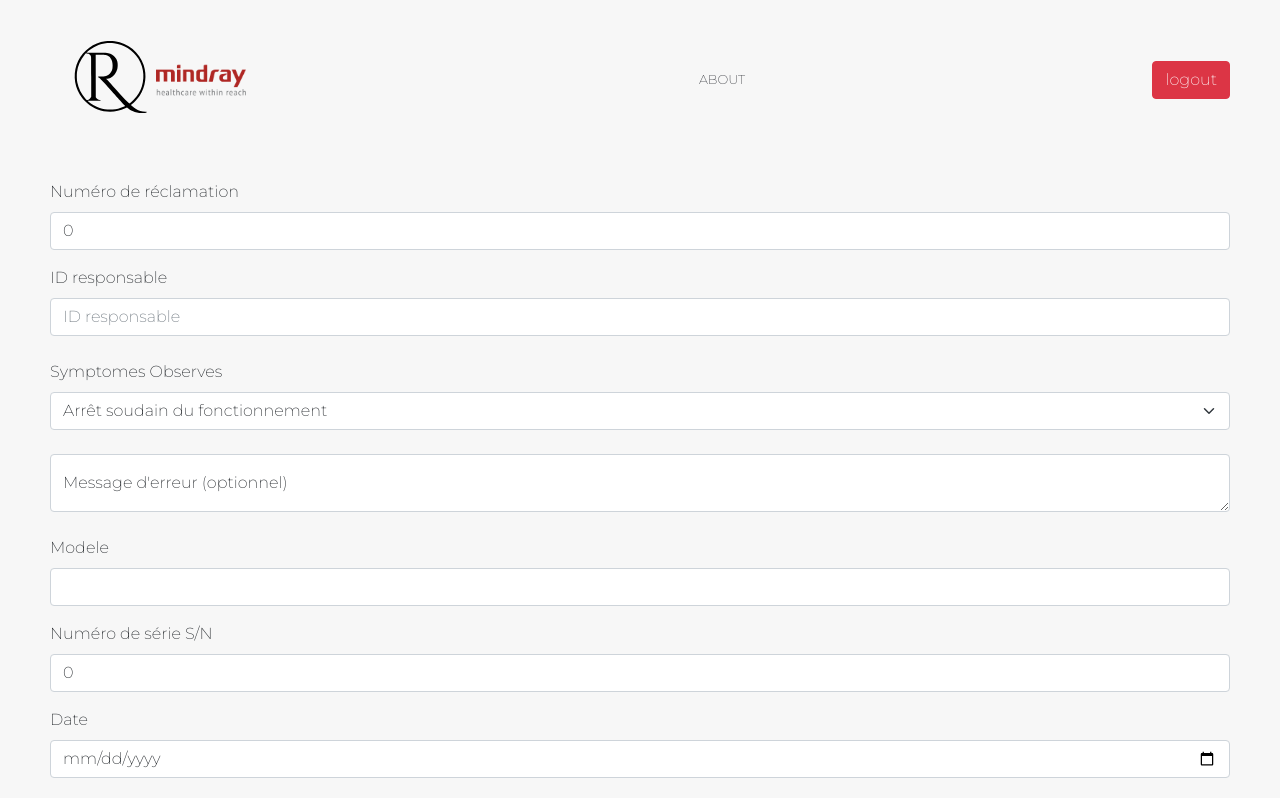
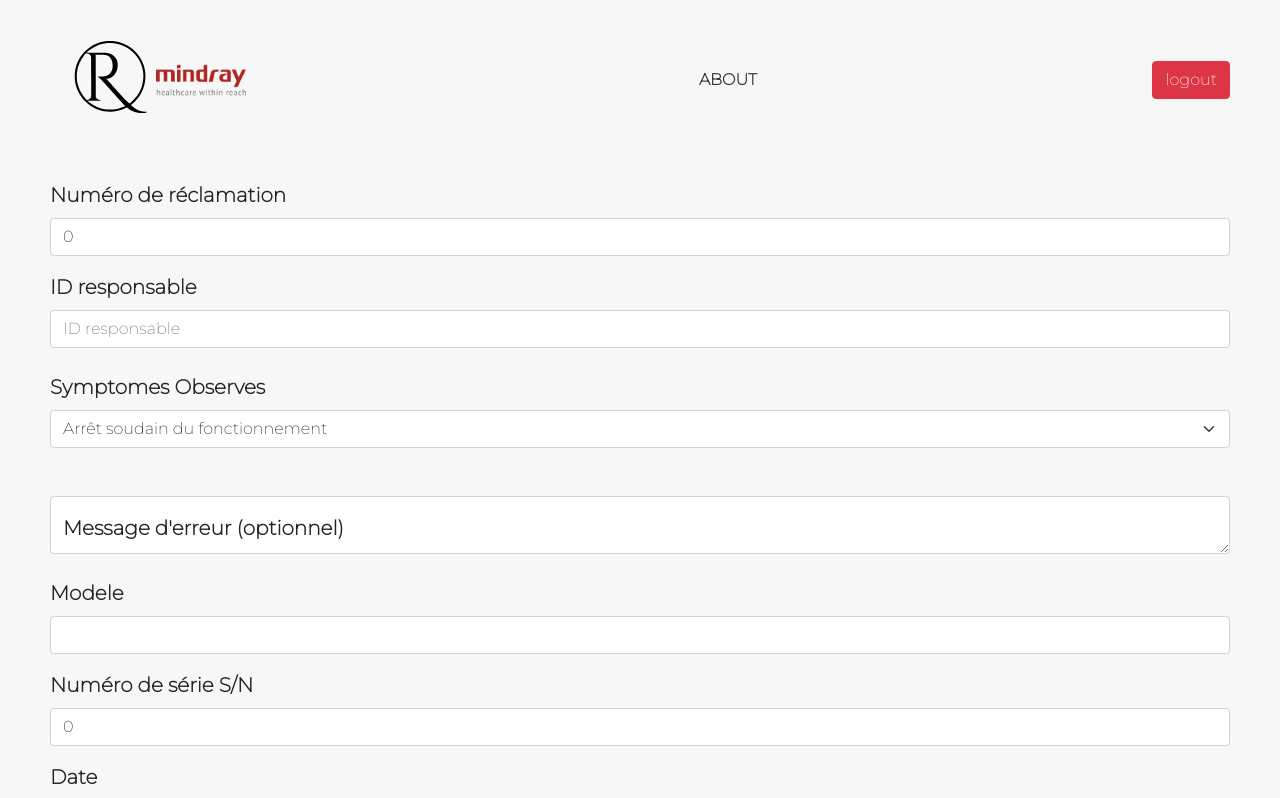
Before and after one commit to ael-habc/RESPINNOV, a React (Create React App) app: page /reclamation in a window 1280 px wide. Shown: the top 798 px of the page. Built offline with nearby package versions, Linux system fonts and the light colour scheme.

Commit message:
everything is done

```diff
--- a/src/App.css
+++ b/src/App.css
@@ -1,4 +1,3 @@
-
 .Nav {
   display: flex;
   justify-content: space-between;
@@ -12,8 +11,8 @@
   text-decoration: none;
   text-transform: uppercase;
   color: #32343a;
-  font-size: 0.8rem;
-  font-weight: 500;
+  font-size: 1rem;
+  font-weight: 800;
   margin: 0 1rem;
 }
 img {
@@ -21,7 +20,10 @@ img {
   aspect-ratio: 1/1;
 }
 .Nav a:hover {
-  color: #201c1c;
+  color: black;
+  text-shadow: 0 0 7px #fff, 0 0 10px #fff, 0 0 21px #fff, 0 0 42px #0fa,
+    0 0 82px #0fa, 0 0 92px #0fa, 0 0 102px #0fa, 0 0 151px #0fa;
+  text-decoration: none;
 }
 
 .cart {
@@ -35,11 +37,11 @@ img {
   color: white;
 }
 .Nav div {
-    display: flex;
-    justify-content: space-between;
-    align-items: center;
-    gap: 1.3rem;
-    width: 90%;
+  display: flex;
+  justify-content: space-between;
+  align-items: center;
+  gap: 1.3rem;
+  width: 90%;
 }
 .content {
   display: flex;
@@ -50,9 +52,8 @@ img {
 }
 .content h1 {
   font-size: 70px;
-  font-weight:bolder;
+  font-weight: bolder;
   color: black;
-
 }
 
 .swiper {
--- a/src/Pages/HistoriqueDemaintenance.js
+++ b/src/Pages/HistoriqueDemaintenance.js
@@ -115,10 +115,12 @@ export default function HistoriqueDemaintenance() {
   function Delete(id) {
     const newList = Historique.filter((item) => item.id !== id);
     setHistorique(newList);
+    toast.success("Votre maintenance a été supprimée avec succès");
   }
   function Delete2(id) {
     const newList = Historique2.filter((item) => item.id !== id);
     setHistorique2(newList);
+    toast.success("Votre maintenance a été supprimée avec succès");
   }
   return (
     <div className="historique">
@@ -272,6 +274,7 @@ function Example(props) {
     setHistorique2([]);
     //rerender the page
     handleClose();
+    toast.success("Votre maintenance a été saisie avec succès");
   }
 
   return (
@@ -417,6 +420,7 @@ function Example2(props) {
       set([...historique, ...historique2]);
       setHistorique2([]);
       //rerender the page
+      toast.success("Votre maintenance a été saisie avec succès");
       handleClose();
     }
 
--- a/src/Pages/Product.js
+++ b/src/Pages/Product.js
@@ -36,7 +36,7 @@ export default function Products() {
       return;
     }
     else {
-      toast.success("Votre réclamation a été saisie avec succès ");
+      toast.success("Votre commande a été saisie avec succès");
     }
   };
 
--- a/src/Pages/Reclamation.css
+++ b/src/Pages/Reclamation.css
@@ -4,3 +4,9 @@
 table {
   margin-top: 20px;
 }
+
+.form label {
+  font-weight: bold;
+  font-size: 20px;
+
+}
--- a/src/Pages/Reclamation.js
+++ b/src/Pages/Reclamation.js
@@ -19,6 +19,7 @@ export default function Reclamation() {
   const [numeroSerie, setNumeroSerie] = useState(0);
   const [etatGarantie, setEtatGarantie] = useState("");
   const [messageError, setMessageError] = useState("");
+  const [symptomesAutre, setSymptomesAutre] = useState("");
 
   const hundleSubmit = () => {
     if (
@@ -120,7 +121,22 @@ export default function Reclamation() {
         <option>Problèmes de réglage des paramètres</option>
         <option>Problèmes de ventilation</option>
         <option>Problèmes de contrôle de pression</option>
+        <option>Autre</option>
       </select>
+      <br />
+      {symptomes === "Autre" ? (
+        <div className="form-floating">
+          <textarea
+            className="form-control"
+            placeholder="Symptomes Observes"
+            id="floatingTextarea"
+            value={symptomesAutre}
+            onChange={(e) => setSymptomesAutre(e.target.value)}
+          ></textarea>
+          <label htmlFor="floatingTextarea">Symptomes Observes</label>
+        </div>
+      ) : null
+      }
       <br />
       <div className="form-floating">
         <textarea
```
Also changed, not shown: 1 other file (tests, documents, lock files or other folders).
